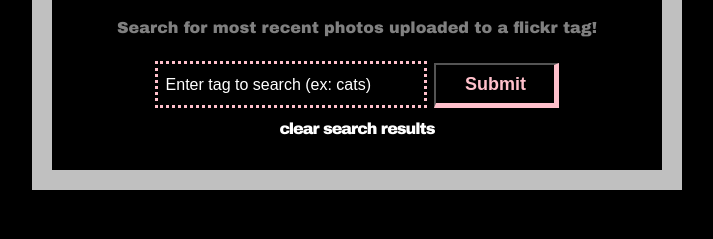
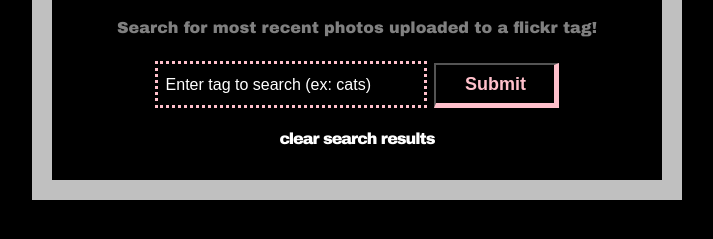
Before and after one commit to cdeeter/Flickr-photo-finder, a plain HTML site: page index.html in a window 1280 px wide. Shown: the part 181-420 px from the top of the page, without its empty margins (283-996 px from the left). Drawn offline with nearby package versions, Linux system fonts and the light colour scheme.

Commit message:
added extra space between search bar and clear results

```diff
--- a/index.html
+++ b/index.html
@@ -17,7 +17,7 @@
           <div class="heading">
             <h1>flickr photo finder</h1>
             <p>Search for most recent photos uploaded to a flickr tag!</p><br/>
-            <input type="text" value="Enter tag to search (ex: cats)" id="search"> &nbsp; <input type="submit" value="Submit" id="submit"><br/><br/>
+            <input type="text" value="Enter tag to search (ex: cats)" id="search"> &nbsp; <input type="submit" value="Submit" id="submit"><br/><br/><br/>
             <a href="#" id="clear">clear search results</a>
           </div>
 
```
